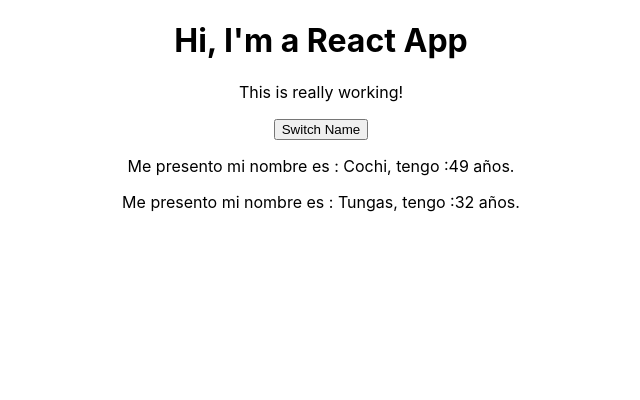
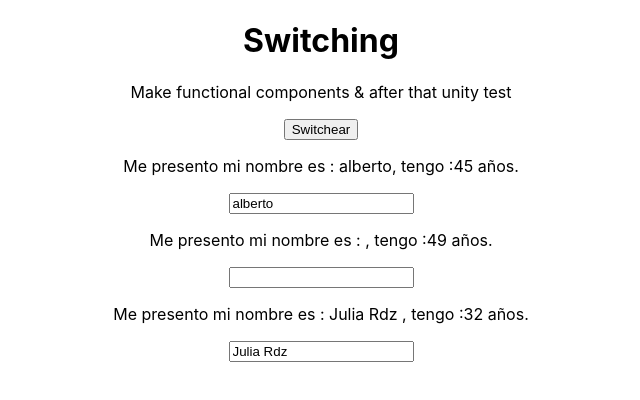
Before and after one commit to Gilht/hmburgr-rspnsv-React, a React (Create React App) app: page / in a window 1280 px wide. Shown: the top 400 px of the page, without its empty margins (319-959 px from the left). Built offline with nearby package versions, Linux system fonts and the light colour scheme.

Commit message:
se añadio 2 way databinding en los input

```diff
--- a/src/App.js
+++ b/src/App.js
@@ -5,38 +5,54 @@
 class App extends Component {
   state = {
     persons: [
-      { nombre: 'solovino', edad: 45 },
-      { nombre: 'Cochi', edad: 49 },
-      { nombre: 'Tungas', edad: 32 }
+      { nombre: 'alberto', edad: 45 },
+      { nombre: '', edad: 49 },
+      { nombre: 'Julia Rdz ', edad: 32 }
     ],
-    otherState: 'some other value'
+    otherState: 'set txt en el o.state , aun no se ha cambiado nada '
   };
 
-  switchNameHandler = () => {
-    // console.log('Was clicked!');
-    // DON'T DO THIS: this.state.persons[0].name = 'Maximilian';
+  switchNameHandler = (nombre) => {
+    // console.log('');
     this.setState({
       persons: [
-        { nombre: 'Maximilian', edad: 28 },
-        { nombre: 'Manu', edad: 29 },
+        { nombre: nombre, edad: 28 },
+        { nombre: 'Manuel', edad: 29 },
+        { nombre: 'Stephanie', edad: 27 }
+
+      ],
+      otherState: 'aqui ya se cambio el state alterno por el nuevo al momento de darle click'
+    });
+    console.log(this.state.otherState) //solo cabia cuando le damos soble click //
+  };
+
+  changedNameHandler = (e) => {
+    // console.log('');
+    this.setState({
+      persons: [
+        { nombre: 'random', edad: 28 },
+        { nombre: e.target.value, edad: 29 },
         { nombre: 'Stephanie', edad: 27 }
       ]
-    });
-  };
+    })
+  }
 
   render() {
     return (
+
       <div className="App">
-        <h1>Hi, I'm a React App</h1>
-        <p>This is really working!</p>
-        <button onClick={this.switchNameHandler}>Switch Name</button>
-        <persona
+        <h1>Switching </h1>
+        <p>Make functional components & after that unity test  </p>
+        <button onClick={() => this.switchNameHandler('Name without bind!!')}>Switchear</button>
+        <Persona
           nombre={this.state.persons[0].nombre}
           edad={this.state.persons[0].edad}
+          click={this.switchNameHandler.bind(this,'nombreconBind')}
         />
         <Persona
           nombre={this.state.persons[1].nombre}
           edad={this.state.persons[1].edad}
+          changed={this.changedNameHandler}
         >
           My Hobbies: Racing
         </Persona>
@@ -46,6 +62,7 @@
         />
       </div>
     );
+
     // return React.createElement('div', {className: 'App'}, React.createElement('h1', null, 'Does this work now?'));
   }
 }
--- a/src/Persona/Persona.js
+++ b/src/Persona/Persona.js
@@ -1,9 +1,14 @@
-import React from 'react';
+import React  from 'react';
 
 // este es un stateless compntnt//
 
 const persona = (props) => {
-    return <p>Me presento mi nombre es : {props.nombre},  tengo :{props.edad} años.  </p>
+    return(
+        <div>
+         <p onClick={props.click}>Me presento mi nombre es : {props.nombre},  tengo :{props.edad} años.  </p>
+         <input type="text" onChange={props.changed}  value={props.nombre}/>
+         </div>
+    )
 };
 
 export default persona;
```
Also changed, not shown: src/Persona/Personita.js (+34 -0 lines).
